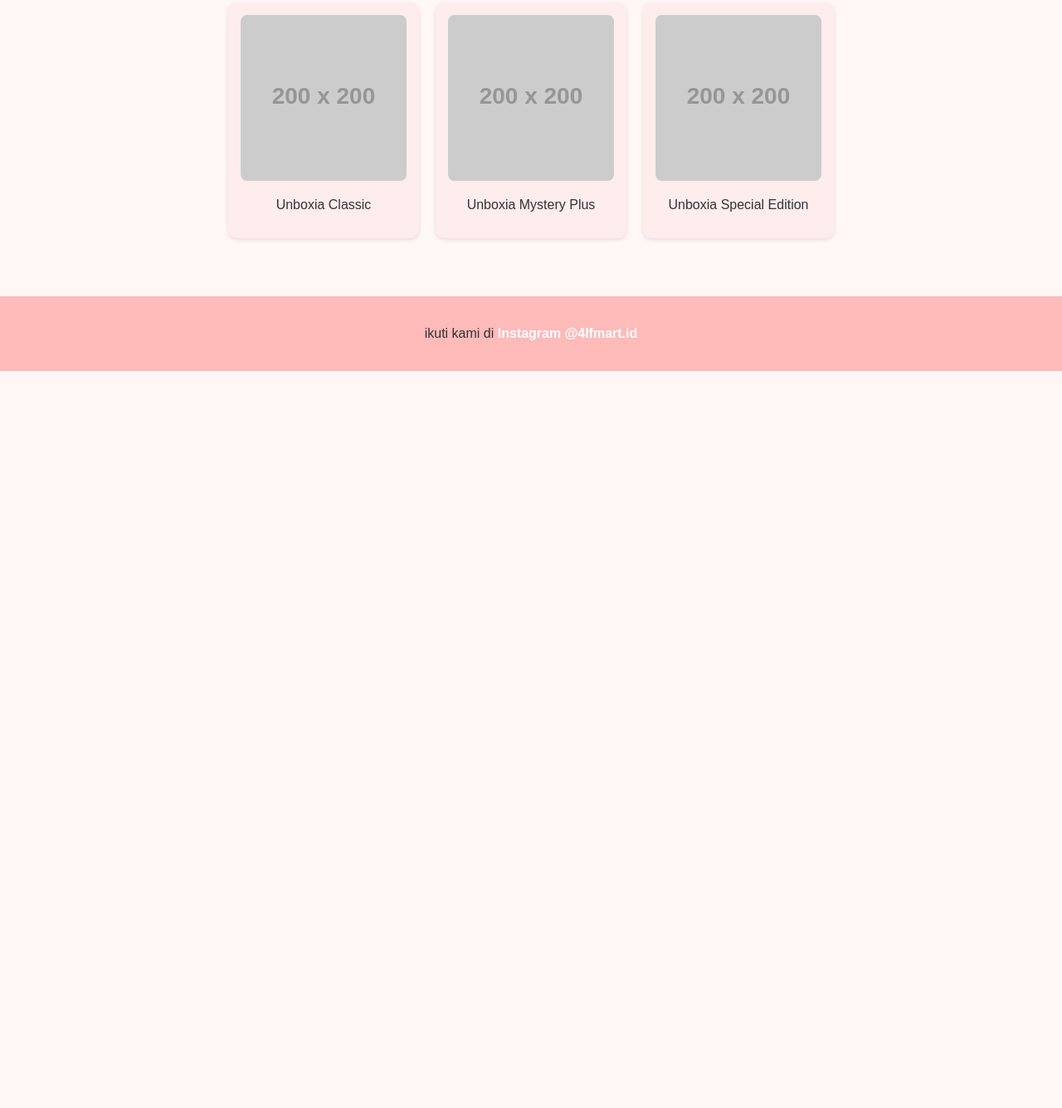
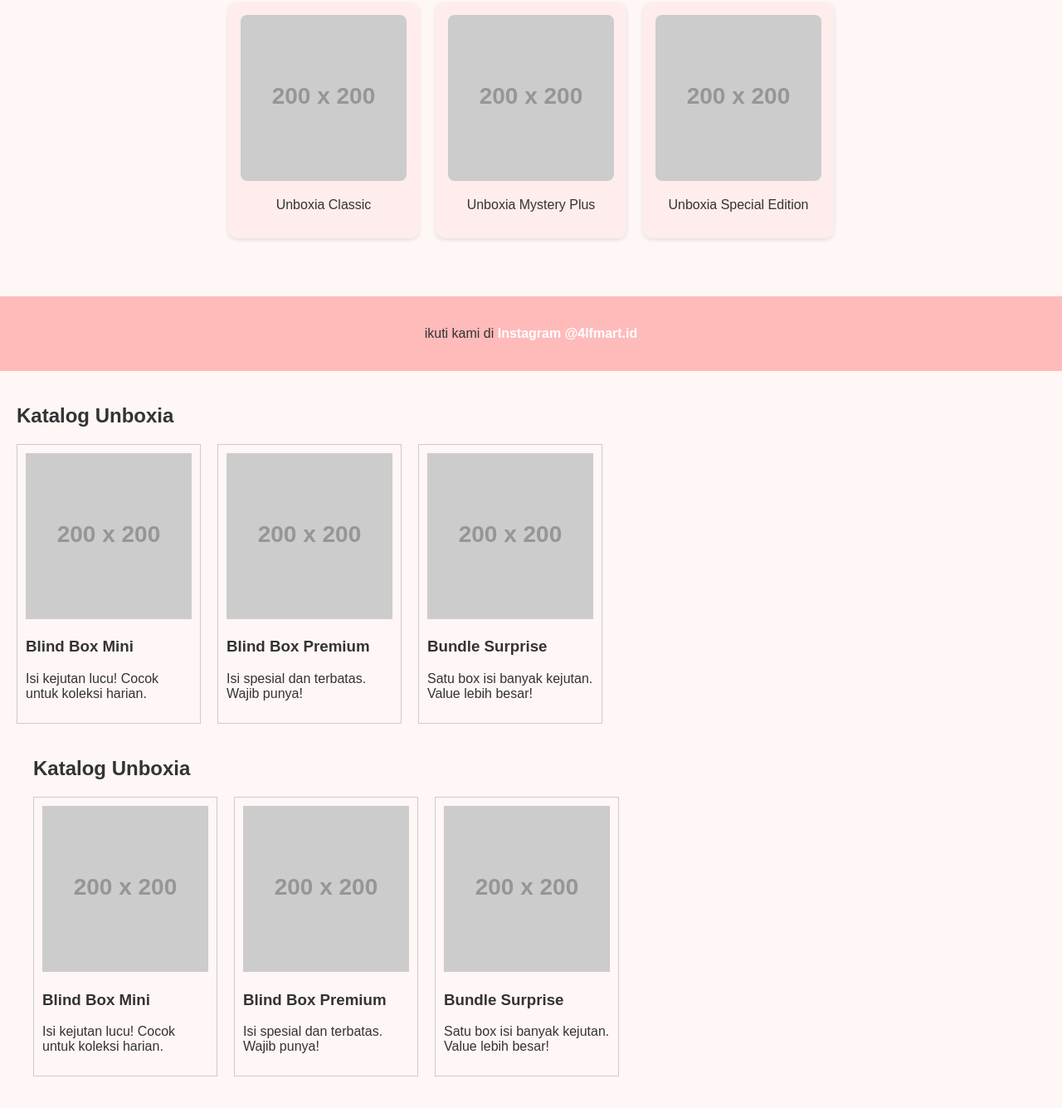
Before and after one commit to aalwbs/UNBOXIA, a plain HTML site: page index.html in a window 1280 px wide. Shown: the part 839-2174 px from the top of the page at 83% size. Before the commit the page ends 1286 px from the top, so only its background shows below. Drawn offline with Linux system fonts and the light colour scheme; placeholder pictures from the web are drawn by us.

Commit message:
Update index.html

```diff
--- a/index.html
+++ b/index.html
@@ -113,4 +113,49 @@
   </div>
 
 </body>
+  <section id="katalog" style="padding: 20px;">
+  <h2>Katalog Unboxia</h2>
+  <div style="display: flex; gap: 20px; flex-wrap: wrap;">
+
+    <div style="border: 1px solid #ccc; padding: 10px; width: 200px;">
+      <img src="https://via.placeholder.com/200" alt="Produk 1" style="width: 100%;">
+      <h3>Blind Box Mini</h3>
+      <p>Isi kejutan lucu! Cocok untuk koleksi harian.</p>
+    </div>
+
+    <div style="border: 1px solid #ccc; padding: 10px; width: 200px;">
+      <img src="https://via.placeholder.com/200" alt="Produk 2" style="width: 100%;">
+      <h3>Blind Box Premium</h3>
+      <p>Isi spesial dan terbatas. Wajib punya!</p>
+    </div>
+
+    <div style="border: 1px solid #ccc; padding: 10px; width: 200px;">
+      <img src="https://via.placeholder.com/200" alt="Produk 3" style="width: 100%;">
+      <h3>Bundle Surprise</h3>
+      <p>Satu box isi banyak kejutan. Value lebih besar!</p>
+    </div>
+
+  </div><section id="katalog" style="padding: 20px;">
+  <h2>Katalog Unboxia</h2>
+  <div style="display: flex; gap: 20px; flex-wrap: wrap;">
+
+    <div style="border: 1px solid #ccc; padding: 10px; width: 200px;">
+      <img src="https://via.placeholder.com/200" alt="Produk 1" style="width: 100%;">
+      <h3>Blind Box Mini</h3>
+      <p>Isi kejutan lucu! Cocok untuk koleksi harian.</p>
+    </div>
+
+    <div style="border: 1px solid #ccc; padding: 10px; width: 200px;">
+      <img src="https://via.placeholder.com/200" alt="Produk 2" style="width: 100%;">
+      <h3>Blind Box Premium</h3>
+      <p>Isi spesial dan terbatas. Wajib punya!</p>
+    </div>
+
+    <div style="border: 1px solid #ccc; padding: 10px; width: 200px;">
+      <img src="https://via.placeholder.com/200" alt="Produk 3" style="width: 100%;">
+      <h3>Bundle Surprise</h3>
+      <p>Satu box isi banyak kejutan. Value lebih besar!</p>
+    </div>
+
+
 </html>
```
